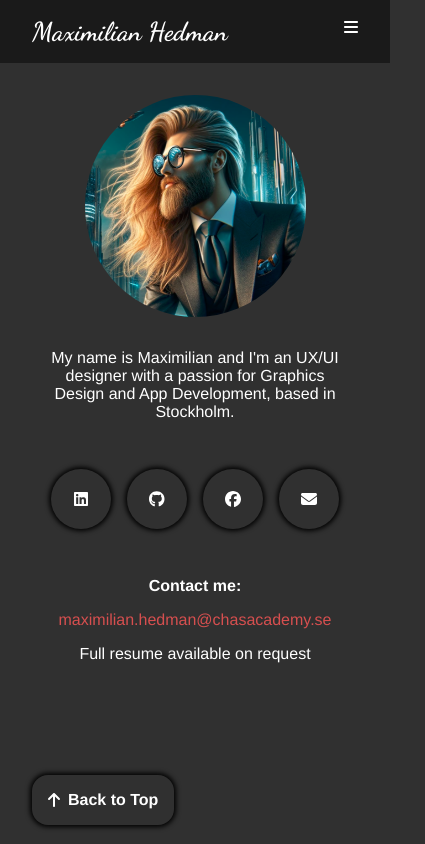
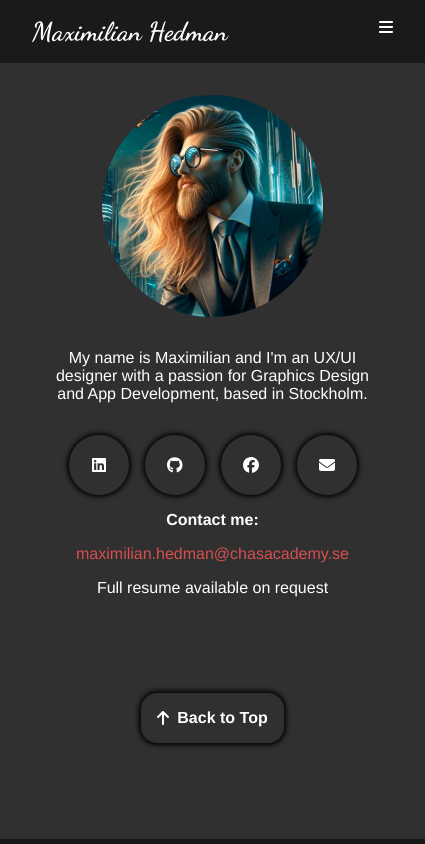
Before and after one commit to MaximilianHedman/React_Portfolio, a React (Vite) app in the folder vite-project/: page /about in a window 390 px wide. Shown: the top 844 px of the page, 425 px wide, since content can reach past the window. Built offline with nearby package versions, Linux system fonts and the light colour scheme.

Commit message:
fixed responsiveness for honme and about

```diff
--- a/vite-project/src/components/Footer/Footer.jsx
+++ b/vite-project/src/components/Footer/Footer.jsx
@@ -8,22 +8,22 @@ const Footer = () => {
         <footer>
             <ul>
                 <li>
-                    <a href="https://www.linkedin.com/in/maximilian-hedman-b10a2915b/" target="_blank">
+                    <a href="https://www.linkedin.com/in/maximilian-hedman-b10a2915b/" target="_blank" rel="noopener noreferrer">
                         <FontAwesomeIcon icon={['fab', 'linkedin']} />
                     </a>
                 </li>
                 <li>
-                    <a href="https://github.com/MaximilianHedman" target="_blank">
+                    <a href="https://github.com/MaximilianHedman" target="_blank" rel="noopener noreferrer">
                         <FontAwesomeIcon icon={['fab', 'github']} />
                     </a>
                 </li>
                 <li>
-                    <a href="https://sv-se.facebook.com/maximilian.hedman" target="_blank">
+                    <a href="https://sv-se.facebook.com/maximilian.hedman" target="_blank" rel="noopener noreferrer">
                         <FontAwesomeIcon icon={['fab', 'facebook']} />
                     </a>
                 </li>
                 <li>
-                    <a href="https://sv-se.facebook.com/maximilian.hedman" target="_blank">
+                    <a href="https://sv-se.facebook.com/maximilian.hedman" target="_blank" rel="noopener noreferrer">
                         <FontAwesomeIcon icon={['fas', 'envelope']} />
                     </a>
                 </li>
--- a/vite-project/src/components/SocialLinks/SocialLinks.jsx
+++ b/vite-project/src/components/SocialLinks/SocialLinks.jsx
@@ -6,22 +6,22 @@ const SocialLinks = () => {
     return (
         <section className="link-container">
             <ul>
-                <a href="https://www.linkedin.com/in/maximilian-hedman-b10a2915b/" target="_blank">
+                <a href="https://www.linkedin.com/in/maximilian-hedman-b10a2915b/" target="_blank" rel="noopener noreferrer">
                     <li>
                         <FontAwesomeIcon icon={['fab', 'linkedin']} />
                     </li>
                 </a>
-                <a href="https://github.com/MaximilianHedman" target="_blank">
+                <a href="https://github.com/MaximilianHedman" target="_blank" rel="noopener noreferrer">
                     <li>
                         <FontAwesomeIcon icon={['fab', 'github']} />
                     </li>
                 </a>
-                <a href="https://sv-se.facebook.com/maximilian.hedman" target="_blank">
+                <a href="https://sv-se.facebook.com/maximilian.hedman" target="_blank" rel="noopener noreferrer">
                     <li>
                         <FontAwesomeIcon icon={['fab', 'facebook']} />
                     </li>
                 </a>
-                <a href="mailto:maximilian.hedman@chasacademy.se" target="_blank">
+                <a href="mailto:maximilian.hedman@chasacademy.se" target="_blank" rel="noopener noreferrer">
                     <li>
                         <FontAwesomeIcon icon={['fas', 'envelope']} />
                     </li>
--- a/vite-project/src/index.css
+++ b/vite-project/src/index.css
@@ -13,7 +13,7 @@ html {
     justify-content: space-between;
     scroll-behavior: smooth;
     height: 100%;
-    min-width: 375px;
+    min-width: 425px;
     background-color: #303030;
 }
 
--- a/vite-project/src/pages/About/About.css
+++ b/vite-project/src/pages/About/About.css
@@ -1,5 +1,5 @@
 /*_________________________________MAIN__________________________________*/
-main {
+.about-container {
     display: flex;
     flex-direction: column;
     justify-content: flex-start;
@@ -8,7 +8,7 @@ main {
     gap: 1rem;
 }
 
-section {
+.introduction-container {
     flex: 1 1 50px;
     justify-content: space-between;
     align-items: center;
@@ -24,6 +24,7 @@ section {
     display: flex;
     flex-direction: column;
     justify-content: space-between;
+    align-items: center;
     gap: 1rem;
     width: 100%;
 }
@@ -42,7 +43,7 @@ section {
         font-size: 38px;
     }
 
-    main {
+    .about-container {
         gap: 3rem;
         padding: 3rem 0;
     }
@@ -53,7 +54,7 @@ section {
 }
 
 @media (min-width: 933px) {
-    main {
+    .about-container {
         gap: 5rem;
         padding: 7rem 0 5rem 0;
     }
--- a/vite-project/src/pages/About/About.jsx
+++ b/vite-project/src/pages/About/About.jsx
@@ -6,9 +6,9 @@ import './About.css';
 
 const About = () => {
     return (
-        <main>
+        <main className='about-container'>
             <img id="profile-img" src={profile} alt="profile" />
-            <section>
+            <section className='introduction-container'>
                 <div className="introduction">
                     <p>My name is Maximilian and I'm an UX/UI designer with a passion for Graphics Design and App Development, based in Stockholm.</p>
                 </div>
--- a/vite-project/src/pages/Home/Home.css
+++ b/vite-project/src/pages/Home/Home.css
@@ -1,20 +1,20 @@
 /*_________________________________MAIN__________________________________*/
-main {
+.home-container {
     display: flex;
     flex-direction: column;
-    justify-content: flex-start;
+    justify-content: center;
     align-items: center;
     gap: 1rem;
     padding: 5rem 0 2rem 0;
 }
 
-section {
+.card-container {
     display: flex;
     flex-wrap: wrap;
     justify-content: center;
     align-items: center;
     text-align: center;
-    padding: 0 1rem;
+    padding: 0 2rem;
     width: 100%;
     gap: 2rem;
 }
--- a/vite-project/src/pages/Home/Home.jsx
+++ b/vite-project/src/pages/Home/Home.jsx
@@ -5,8 +5,8 @@ import BackToTopBtn from '../../components/BackToTopBtn/BackToTopBtn';
 
 const Home = () => {
     return (
-        <main>
-            <section>
+        <main className='home-container'>
+            <section className='card-container'>
                 <ProjectCard />
             </section>
             <BackToTopBtn />
```
